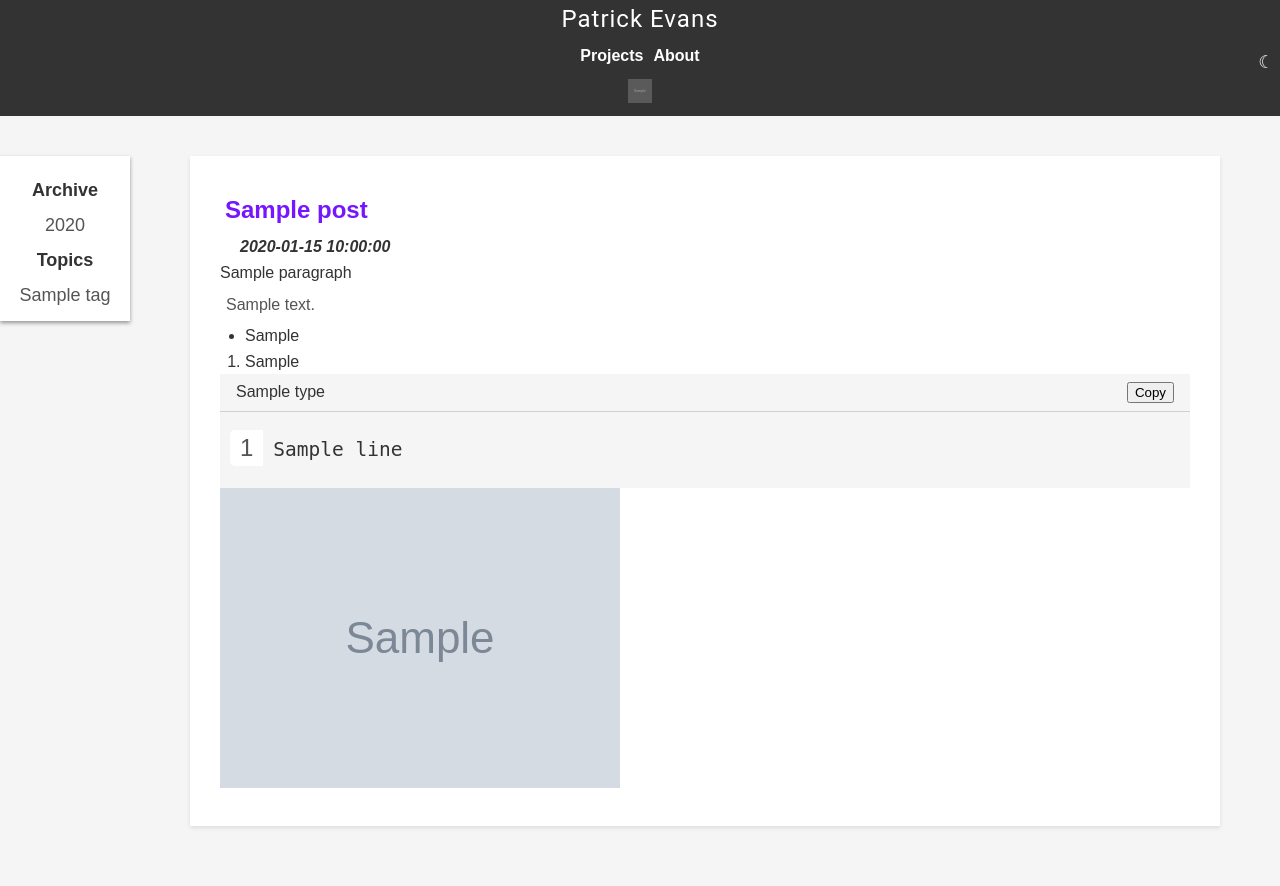
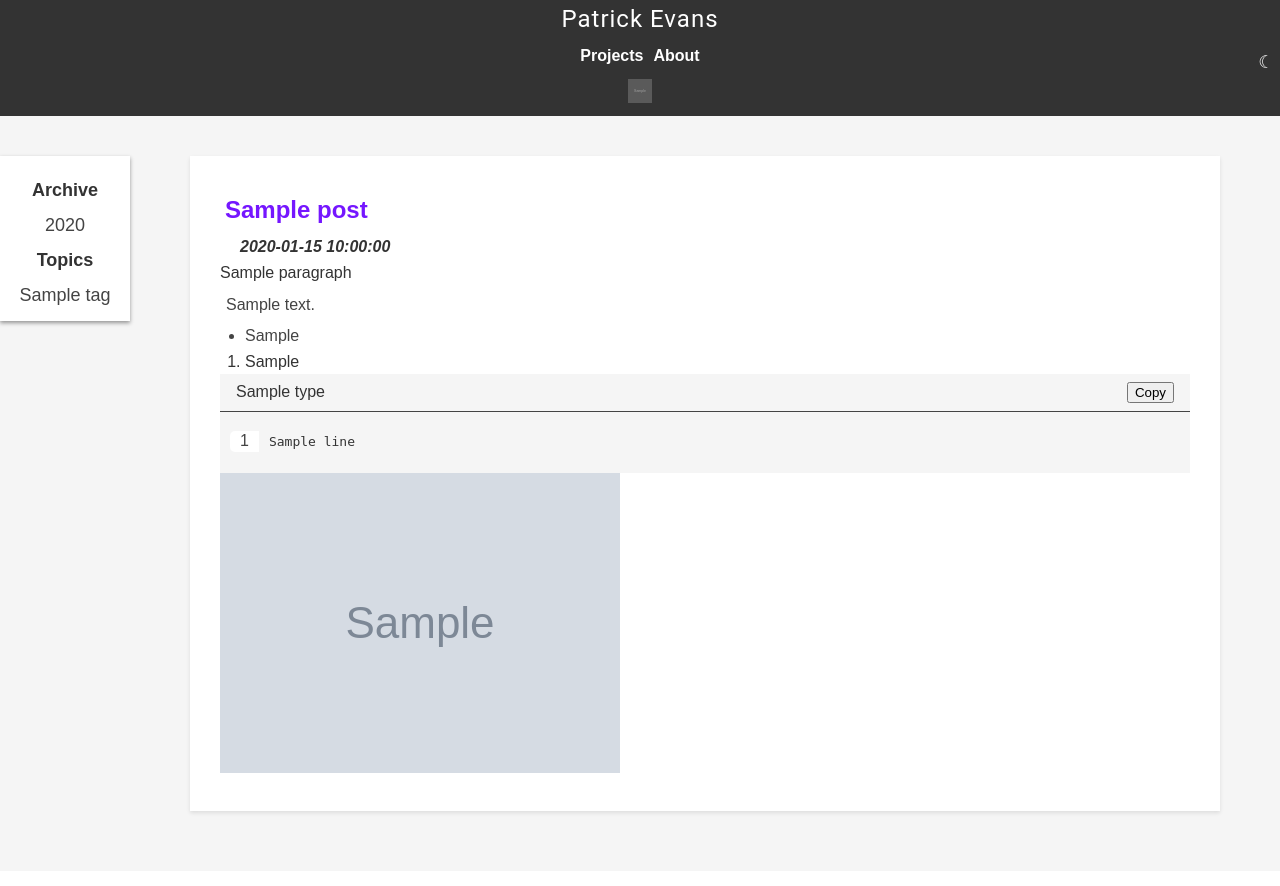
Before and after one commit to holysoles/portfolio-site, a Flask app: template templates/blog.html in a window 1280 px wide. After the commit the page ends 816 px from the top, so only its background shows below. Run offline with Flask 3, Linux system fonts and the light colour scheme; the template is opened without the code that fills it: most values are stand-ins (such as "Sample title", 1, 10 or a date in 2020); grey boxes marked "Sample" are stand-in pictures; parts of the project's set-up code (start-up, migrations or seed data) failed here and were passed over; some libraries are stand-ins or nearby versions.

Commit message:
fix: list text coloring

```diff
--- a/static/styles/style.css
+++ b/static/styles/style.css
@@ -14,17 +14,17 @@ body {
   /* light mode */
   --bgnd-color: #f5f5f5;
   --article-bgnd-color: #ffffff;
-  --divider-color: #5555553b;
+  --divider-color: #444;
   --mobile-sidebar-bgnd-color: #333;
   --main-text: #333;
-  --article-text: #555;
+  --article-text: #444;
   --code-hover-color: #ffe8b0;
   --dark-mode-icon: "☾";
   --link-color: #7516ff;
   /* margins/padding */
   --sidebar-width: 130px;
   --box-shadow: 0px 2px 4px rgba(0, 0, 0, 0.4);
-  --code-line-height: 1.5em;
+  --code-line-height: 1.3em;
 
 }
 
@@ -32,10 +32,10 @@ body {
 body.alt-color-mode {
   --bgnd-color: #0000006d;
   --article-bgnd-color: #333;
-  --divider-color: #f5f5f5c9;
+  --divider-color: #e6e6e6;
   --mobile-sidebar-bgnd-color: #5f5c59;
   --main-text: #f5f5f5;
-  --article-text: #f5f5f5c9;
+  --article-text: #e6e6e6;
   --code-hover-color: #ffe9b08a;
   --dark-mode-icon: "☀︎";
   --link-color: #938dfe;
@@ -47,10 +47,10 @@ body.alt-color-mode {
   body {
     --bgnd-color: #0000006d;
     --article-bgnd-color: #333;
-    --divider-color: #f5f5f5c9;
+    --divider-color: #e6e6e6;
     --mobile-sidebar-bgnd-color: #5f5c59;
     --main-text: #f5f5f5;
-    --article-text: #f5f5f5c9;
+    --article-text: #e6e6e6;
     --code-hover-color: #ffe9b08a;
     --dark-mode-icon: "☀︎";
     --link-color: #938dfe;
@@ -61,9 +61,9 @@ body.alt-color-mode {
     --bgnd-color: #f5f5f5;
     --article-bgnd-color: #ffffff;
     --mobile-sidebar-bgnd-color: #e0e0e0;
-    --divider-color: #5555553b;
+    --divider-color: #444;
     --main-text: #333;
-    --article-text: #555;
+    --article-text: #444;
     --code-hover-color: #ffe8b0;
     --dark-mode-icon: "☾";
     --link-color: #7516ff;
@@ -116,7 +116,7 @@ article h4 {
   padding-left: 20px;
 }
 
-article p {
+article .article-text {
   color: var(--article-text);
 }
 
@@ -267,7 +267,6 @@ button.dark-mode::before {
   border-radius: 5px;
   overflow-x: auto; /* Enable horizontal scrolling for long lines of code */
   line-height: var(--code-line-height);
-  font-size: var(--code-line-height);
 }
 pre {
   font-family: 'Courier New', monospace;
--- a/templates/text_processor.html
+++ b/templates/text_processor.html
@@ -12,13 +12,13 @@
             </{{ title_tag }}>
        {% endif %}
        {% if paragraph['text'] %}
-           <p>
+           <p class="article-text">
                {# mark this safe so we can render hyperlinks from markdown #}
                {{ paragraph.text | safe }}
            </p>
        {% endif %}
        {% if paragraph['list'] %}
-           <ul class="article-list">
+           <ul class="article-list article-text">
            {% for list_item in paragraph.list %}
                <li>{{ list_item }}</li>
            {% endfor %}
```
